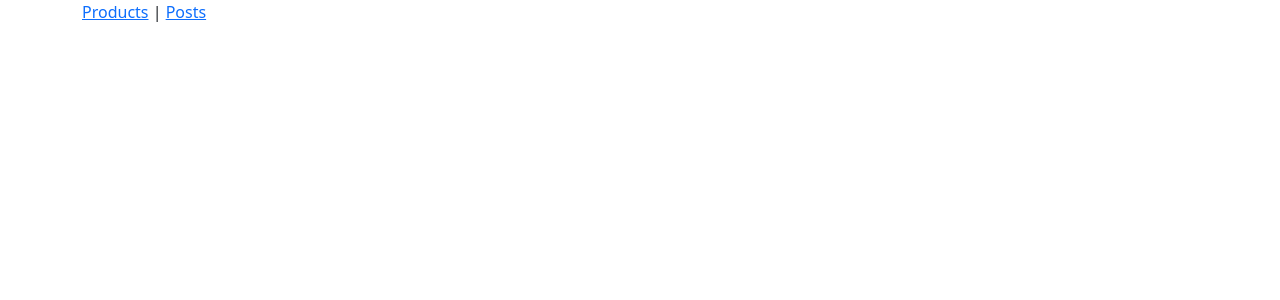
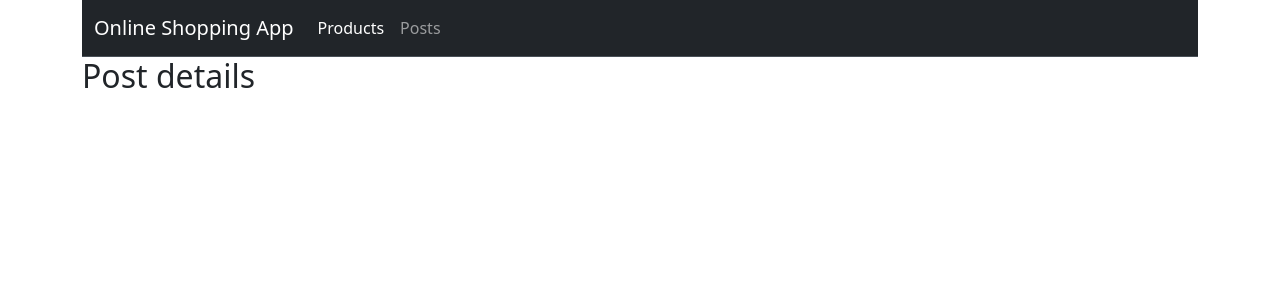
Before and after one commit to SumeetWajpe/Samsung_Vue3_May_26, a Vue app in the folder onlineshoppingapp_compositionapi/: page /postdetails in a window 1280 px wide. Before the commit this address had no page. Shown: the top 300 px of the page. Built offline with nearby package versions, Linux system fonts and the light colour scheme.

Commit message:
✨ Added NavBar & PostDetails

```diff
--- a/onlineshoppingapp_compositionapi/src/App.vue
+++ b/onlineshoppingapp_compositionapi/src/App.vue
@@ -1,4 +1,6 @@
 <script setup>
+import Navbar from './components/Navbar.vue';
+
 
 
 
@@ -10,10 +12,12 @@
   <!-- <a href="/">Products</a> |
   <a href="/posts">Posts</a> -->
 
-  <nav>
+  <!-- <nav>
     <RouterLink to="/">Products</RouterLink> |
     <RouterLink to="/posts">Posts</RouterLink>
-  </nav>
+  </nav> -->
+
+  <Navbar />
 
   <RouterView />
 </template>
--- /dev/null
+++ b/onlineshoppingapp_compositionapi/src/components/Navbar.vue
@@ -0,0 +1,28 @@
+<template>
+    <nav class="navbar bg-dark navbar-expand-lg border-bottom border-body" data-bs-theme="dark">
+        <div class="container-fluid">
+            <RouterLink class="navbar-brand" to="/">Online Shopping App</RouterLink>
+            <button class="navbar-toggler" type="button" data-bs-toggle="collapse" data-bs-target="#navbarNav"
+                aria-controls="navbarNav" aria-expanded="false" aria-label="Toggle navigation">
+                <span class="navbar-toggler-icon"></span>
+            </button>
+            <div class="collapse navbar-collapse" id="navbarNav">
+                <ul class="navbar-nav">
+                    <li class="nav-item">
+                        <RouterLink class="nav-link active" aria-current="page" to="/">Products</RouterLink>
+                    </li>
+                    <li class="nav-item">
+                        <RouterLink class="nav-link" to="/posts">Posts</RouterLink>
+                    </li>
+
+                </ul>
+            </div>
+        </div>
+    </nav>
+</template>
+
+<script setup>
+
+</script>
+
+<style></style>
--- /dev/null
+++ b/onlineshoppingapp_compositionapi/src/components/PostDetails.vue
@@ -0,0 +1,11 @@
+<template>
+    <div>
+        <h2>Post details</h2>
+    </div>
+</template>
+
+<script setup>
+
+</script>
+
+<style scoped></style>
--- a/onlineshoppingapp_compositionapi/src/components/Posts.vue
+++ b/onlineshoppingapp_compositionapi/src/components/Posts.vue
@@ -7,7 +7,12 @@
         </div>
         <div v-else>
             <ul class="list-group">
-                <li class="list-group-item" v-for="post in postList" :key="post.id">{{ post.title }}</li>
+                <li class="list-group-item" v-for="post in postList" :key="post.id">
+                    <RouterLink to="/postdetails">
+                        {{ post.title }}
+                    </RouterLink>
+
+                </li>
             </ul>
         </div>
     </div>
```
Also changed, not shown: onlineshoppingapp_compositionapi/src/router/routes.js (+7 -1 lines).
